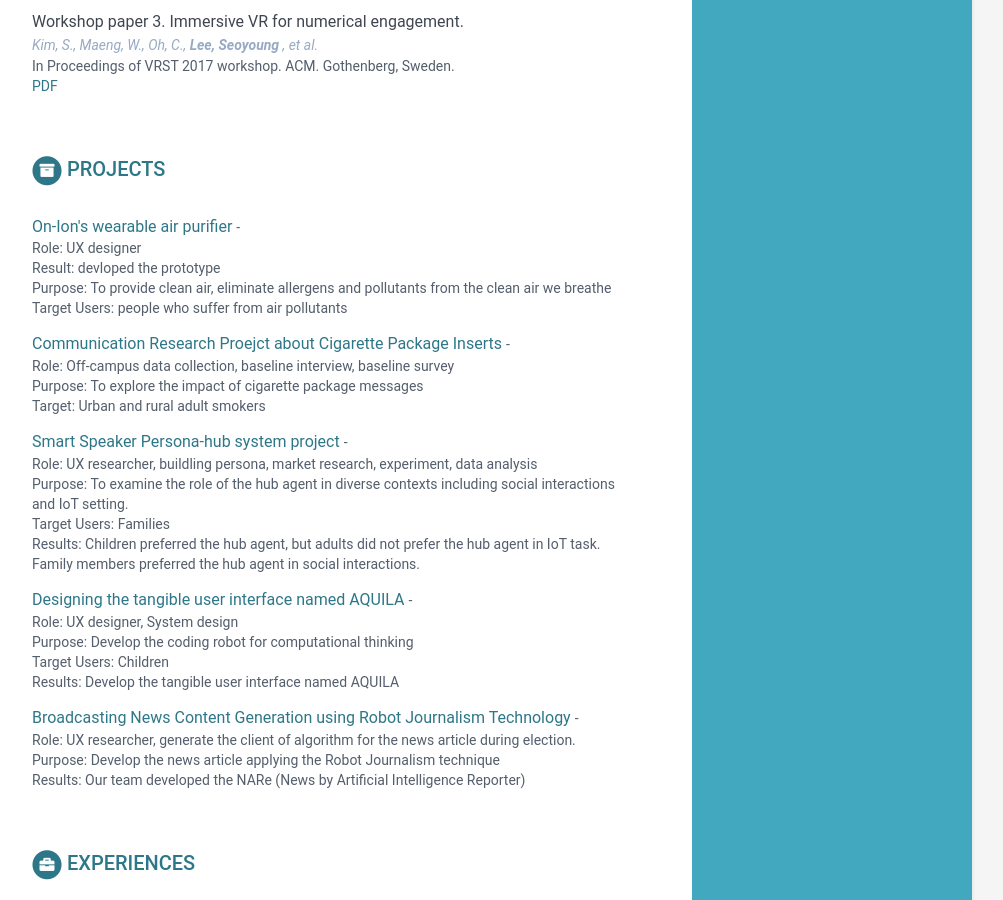
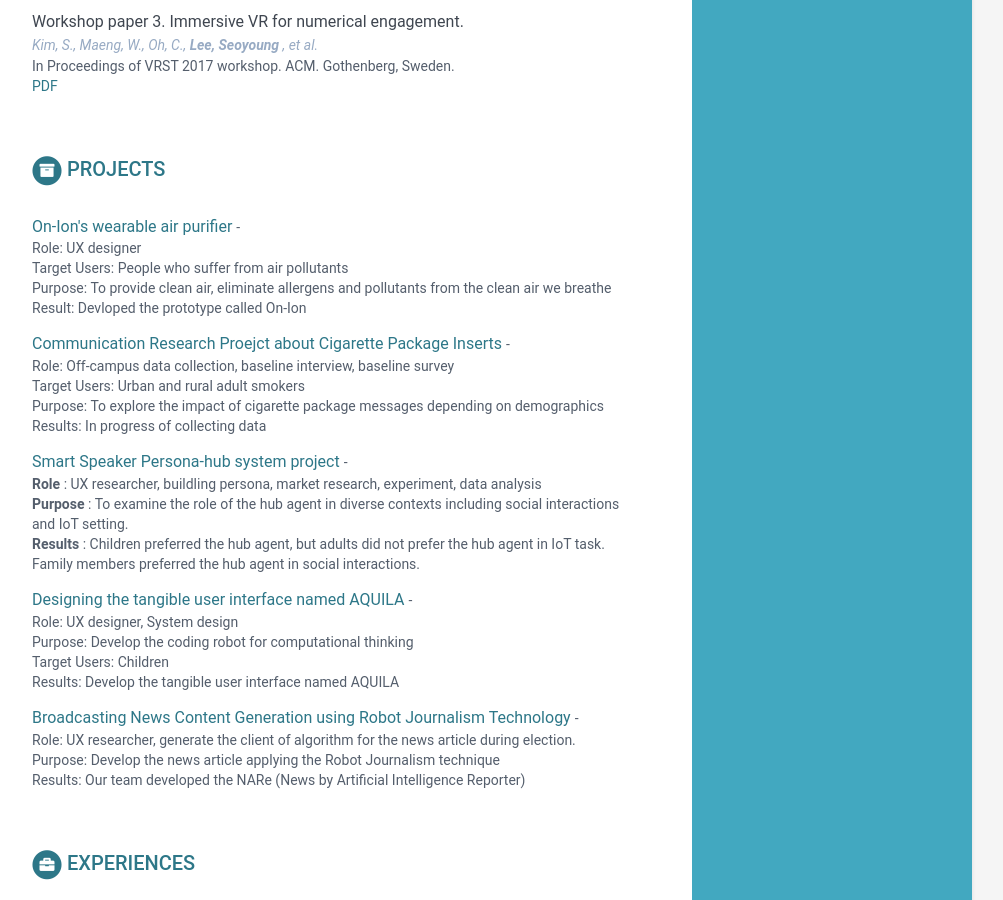
Before and after one commit to annesylee/annesylee.github.io, a Jekyll site: the page built from index.html, in a window 1280 px wide and 900 px high, scrolled down 1173 px. Shown: the whole window, without its empty margins (168-1171 px from the left). Built offline with Jekyll 4.4.1, drawn with Linux system fonts in a browser that asks for light colours.

Commit message:
Update data.yml

```diff
--- a/_data/data.yml
+++ b/_data/data.yml
@@ -149,28 +149,28 @@ projects:
 
     assignments:
       - title: On-Ion's wearable air purifier
-        link: "#"
+        link: ""
         tagline: "
         <br> Role: UX designer
-        <br> Result: devloped the prototype
+        <br> Target Users: People who suffer from air pollutants
         <br> Purpose: To provide clean air, eliminate allergens and pollutants from the clean air we breathe
-        <br> Target Users: people who suffer from air pollutants"
+        <br> Result: Devloped the prototype called On-Ion"
 
       - title: Communication Research Proejct about Cigarette Package Inserts
-        link: "#"
+        link: "truck.png"
         tagline: "
         <br> Role: Off-campus data collection, baseline interview, baseline survey
-        <br> Purpose: To explore the impact of cigarette package messages
-        <br> Target: Urban and rural adult smokers"
+        <br> Target Users: Urban and rural adult smokers
+        <br> Purpose: To explore the impact of cigarette package messages depending on demographics
+        <br> Results: In progress of collecting data"
 
       - title: Smart Speaker Persona-hub system project
         link: "lg.png"
         tagline: "
-        <br> Role: UX researcher, buildling persona, market research, experiment, data analysis
-        <br> Purpose: To examine the role of the hub agent in diverse contexts including social
+        <br> <strong> Role </strong>: UX researcher, buildling persona, market research, experiment, data analysis
+        <br> <strong> Purpose </strong>: To examine the role of the hub agent in diverse contexts including social
         interactions and IoT setting.
-        <br> Target Users: Families
-        <br> Results: Children preferred the hub agent, but adults did not prefer the hub agent in
+        <br> <strong> Results </strong>: Children preferred the hub agent, but adults did not prefer the hub agent in
         IoT task. Family members preferred the hub agent in social interactions. "
 
       - title: Designing the tangible user interface named AQUILA
```
